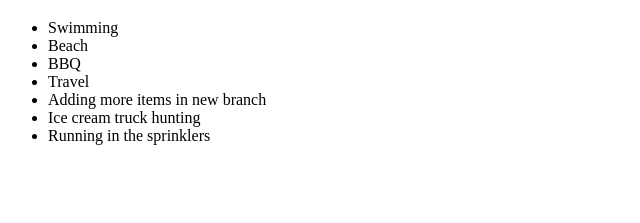
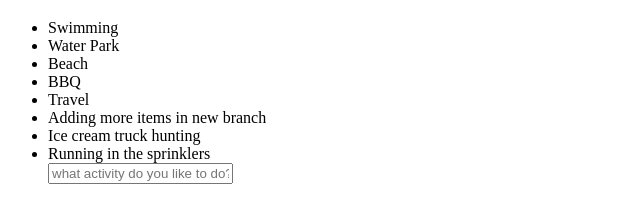
Before and after one commit to christyhernandez404/july_git_workshop, a plain HTML site: page index.html in a window 1280 px wide. Shown: the part 61-284 px from the top of the page, without its empty margins (0-640 px from the left). Drawn offline with Linux system fonts and the light colour scheme.

Commit message:
feature branch added

```diff
--- a/index.html
+++ b/index.html
@@ -9,13 +9,14 @@
     <h1>Favorite Summertime Activity</h1>
     <ul>
         <li>Swimming</li>
+        <li>Water Park</li>
         <li>Beach</li>
         <li>BBQ</li>
         <li>Travel</li>
         <li>Adding more items in new branch</li>
         <li>Ice cream truck hunting</li>
         <li>Running in the sprinklers</li>
-
+<input type="text" placeholder="what activity do you like to do?"
 
 </body>
 </html>
```
